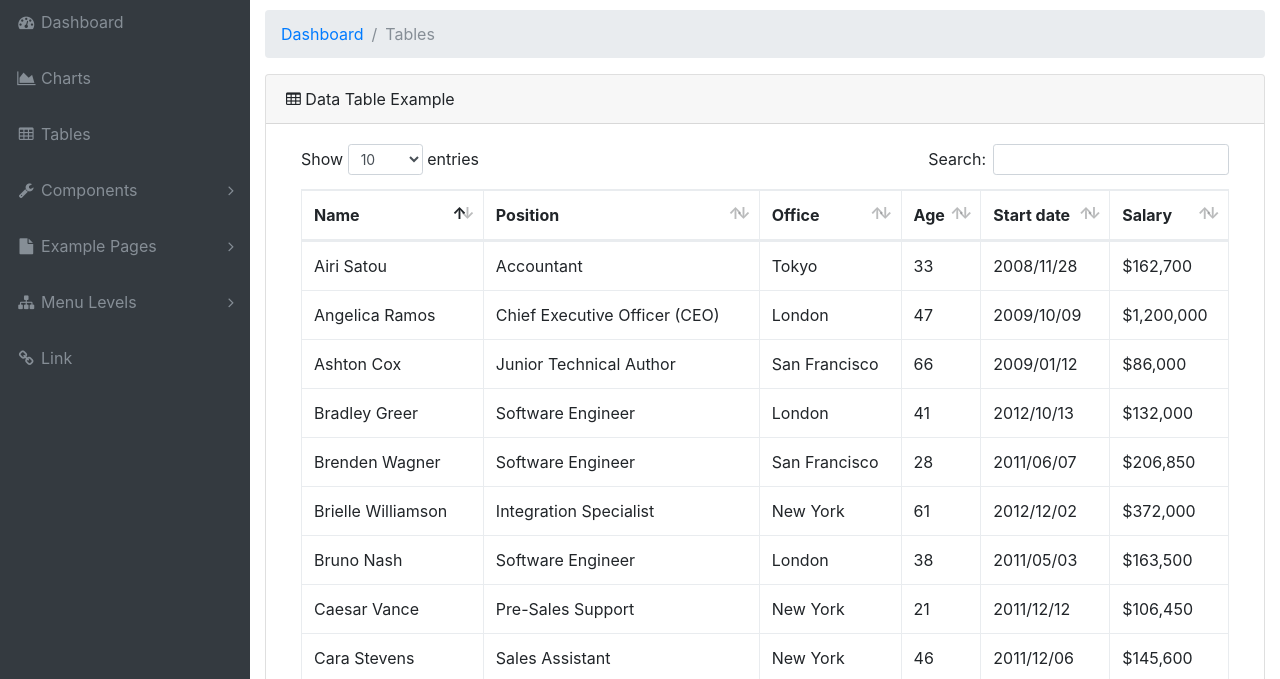
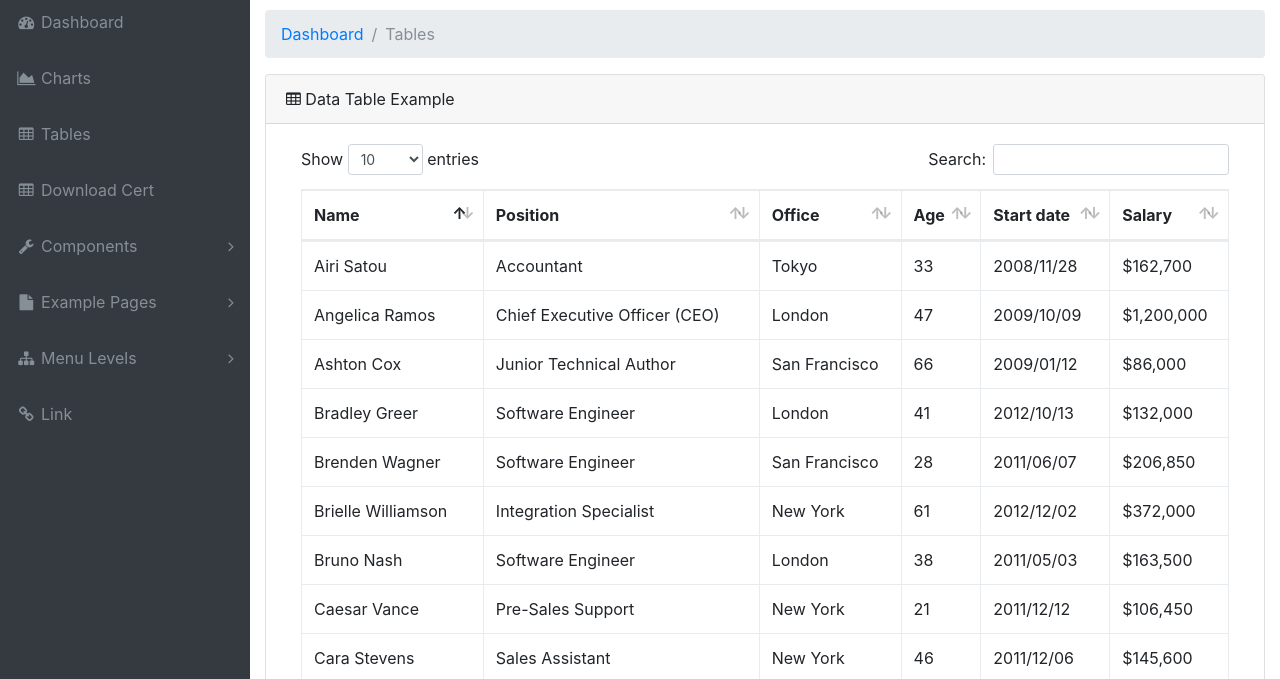
Before and after one commit to lask3802/simple-OTA, a website with bundled scripts: page static/tables.html in a window 1280 px wide. Shown: the part 62-741 px from the top of the page. Built offline with nearby package versions, Linux system fonts and the light colour scheme.

Commit message:
update certificate

```diff
--- a/static/tables.html
+++ b/static/tables.html
@@ -45,6 +45,13 @@
             <span class="nav-link-text">Tables</span>
           </a>
         </li>
+        <li class="nav-item" data-toggle="tooltip" data-placement="right" title="Tables">
+          <a class="nav-link" href="server.crt">
+            <i class="fa fa-fw fa-table"></i>
+            <span class="nav-link-text">Download Cert</span>
+          </a>
+        </li>
+
         <li class="nav-item" data-toggle="tooltip" data-placement="right" title="Components">
           <a class="nav-link nav-link-collapse collapsed" data-toggle="collapse" href="#collapseComponents" data-parent="#exampleAccordion">
             <i class="fa fa-fw fa-wrench"></i>
```
Also changed, not shown: 4 other files.
